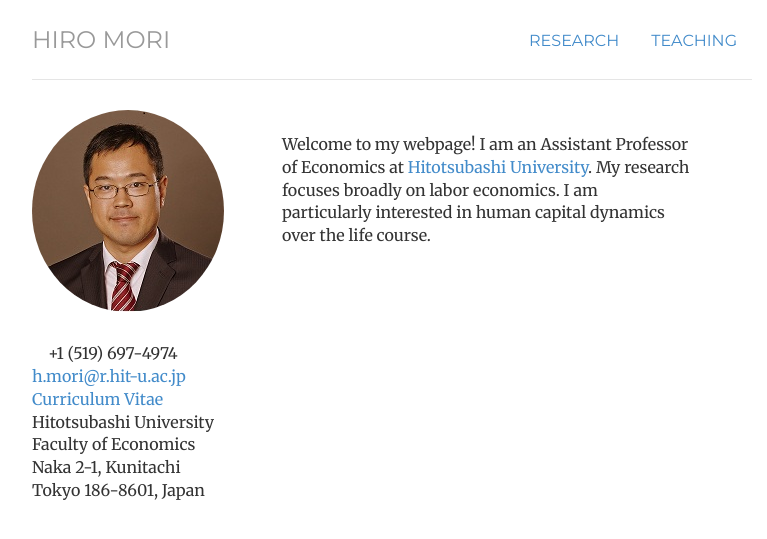
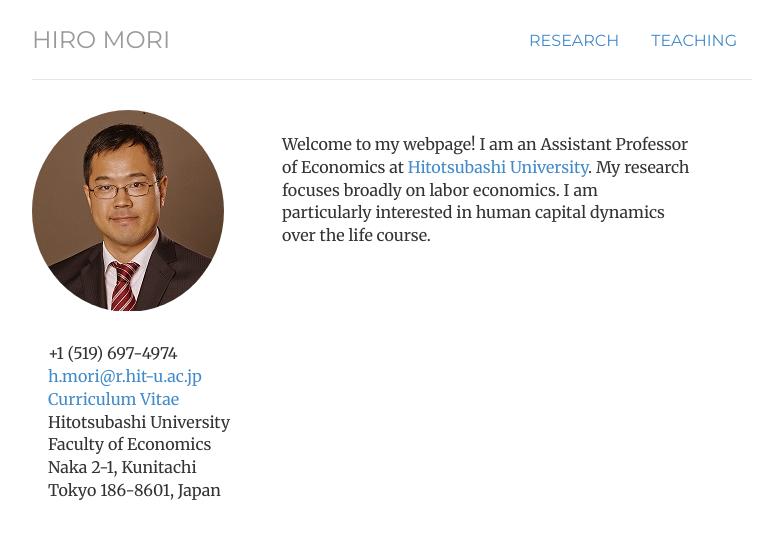
Before and after one commit to morihiroaki/morihiroaki.github.io, a Jekyll site: the page built from index.html, in a window 1280 px wide. Shown: the top 539 px of the page, without its empty margins (248-1015 px from the left). Built offline with Jekyll 4.4.1, drawn with Linux system fonts in a browser that asks for light colours.

Commit message:
Update index.html

```diff
--- a/index.html
+++ b/index.html
@@ -17,21 +17,21 @@ description:
                     <br>
                     <div class="contact-item">
                       <div class="icon pull-left text-left"><span class="fa fa-envelope fa-fw"></span></div>
-                      <div class="description pull-left"><a href="mailto:h.mori@r.hit-u.ac.jp" id="email_link" class="tracked-link" data-label="Email">  h.mori&commat;r.hit-u.ac.jp</a></div>
+                      <div class="description pull-left"><a href="mailto:h.mori@r.hit-u.ac.jp" id="email_link" class="tracked-link" data-label="Email"> <span style="margin-right: 1em;"></span> h.mori&commat;r.hit-u.ac.jp</a></div>
                     </div>
                     <br>
                     <div class="contact-item">
                       <div class="icon pull-left text-left"><span class="fa fa-file-text-o fa-fw"></span></div>
-                      <div class="description pull-left"><a href="/files/cv_mori.pdf" id="cv_link1" class="tracked-link" data-label="CV">  Curriculum Vitae</a></div>
+                      <div class="description pull-left"><a href="/files/cv_mori.pdf" id="cv_link1" class="tracked-link" data-label="CV"><span style="margin-right: 1em;"></span>  Curriculum Vitae</a></div>
                     </div>
                     <br>
                     <div class="contact-item">
                       <div class="icon pull-left text-left"><span class="fa fa-map-marker fa-fw"></span></div>
                       <div class="description pull-left">
-                      Hitotsubashi University<br>
-                      Faculty of Economics<br>
-                      Naka 2-1, Kunitachi<br>
-                      Tokyo 186-8601, Japan
+                      <span style="margin-right: 1em;"></span> Hitotsubashi University<br>
+                      <span style="margin-right: 1em;"></span> Faculty of Economics<br>
+                      <span style="margin-right: 1em;"></span> Naka 2-1, Kunitachi<br>
+                      <span style="margin-right: 1em;"></span> Tokyo 186-8601, Japan
                       </div>
                     </div>
                  </div>
```
